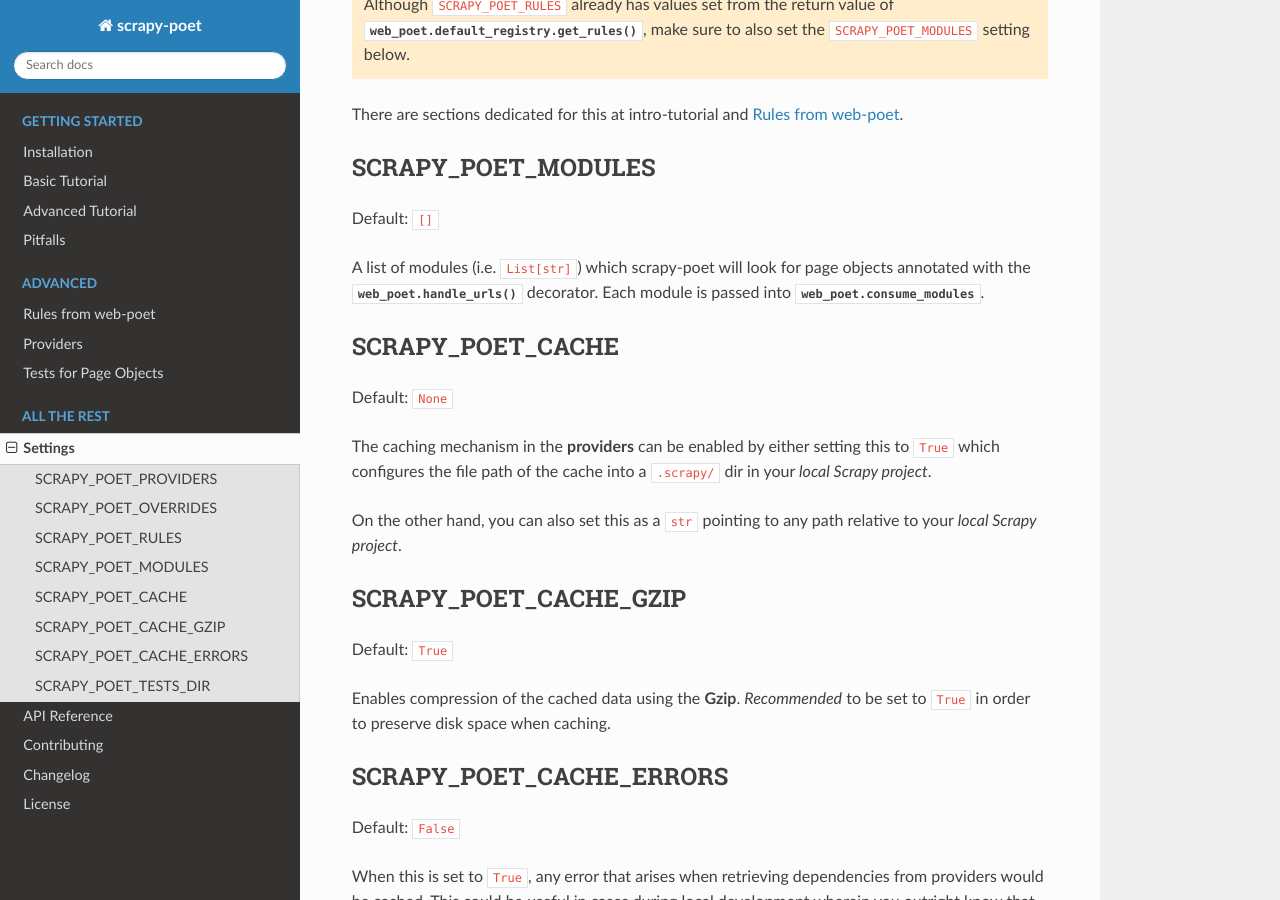
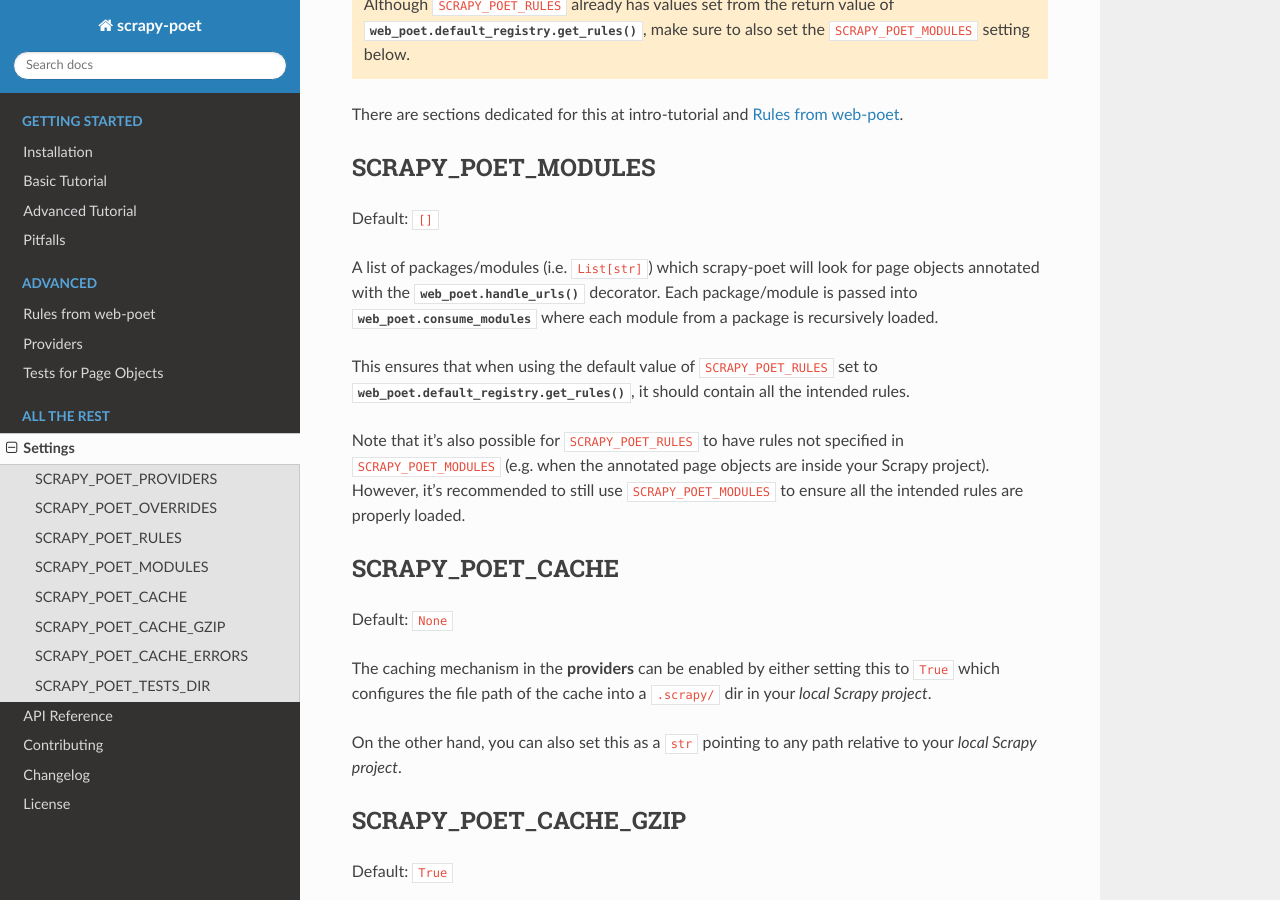
Before and after one commit to scrapinghub/scrapy-poet, a Sphinx documentation site: the page built from docs/settings.rst, in a window 1280 px wide and 900 px high, scrolled down 741 px. Built offline with Sphinx 7.4.7 and the Read the Docs theme 2.0.0, drawn with Linux system fonts in a browser that asks for light colours; the version number could not be read and is left out.

Commit message:
clarify more details about SCRAPY_POET_MODULES

```diff
--- a/docs/settings.rst
+++ b/docs/settings.rst
@@ -45,9 +45,20 @@
 
 Default: ``[]``
 
-A list of modules (i.e. ``List[str]``) which scrapy-poet will look for page objects
-annotated with the :func:`web_poet.handle_urls` decorator. Each module is passed
-into :func:`web_poet.consume_modules <web_poet.rules.consume_modules>`.
+A list of packages/modules (i.e. ``List[str]``) which scrapy-poet will look for
+page objects annotated with the :func:`web_poet.handle_urls` decorator. Each
+package/module is passed into
+:func:`web_poet.consume_modules <web_poet.rules.consume_modules>` where each
+module from a package is recursively loaded.
+
+This ensures that when using the default value of ``SCRAPY_POET_RULES`` set to
+:meth:`web_poet.default_registry.get_rules() <web_poet.rules.RulesRegistry.get_rules>`,
+it should contain all the intended rules.
+
+Note that it's also possible for ``SCRAPY_POET_RULES`` to have rules not specified
+in ``SCRAPY_POET_MODULES`` (e.g. when the annotated page objects are inside your
+Scrapy project). However, it's recommended to still use ``SCRAPY_POET_MODULES``
+to ensure all the intended rules are properly loaded.
 
 SCRAPY_POET_CACHE
 -----------------
```
